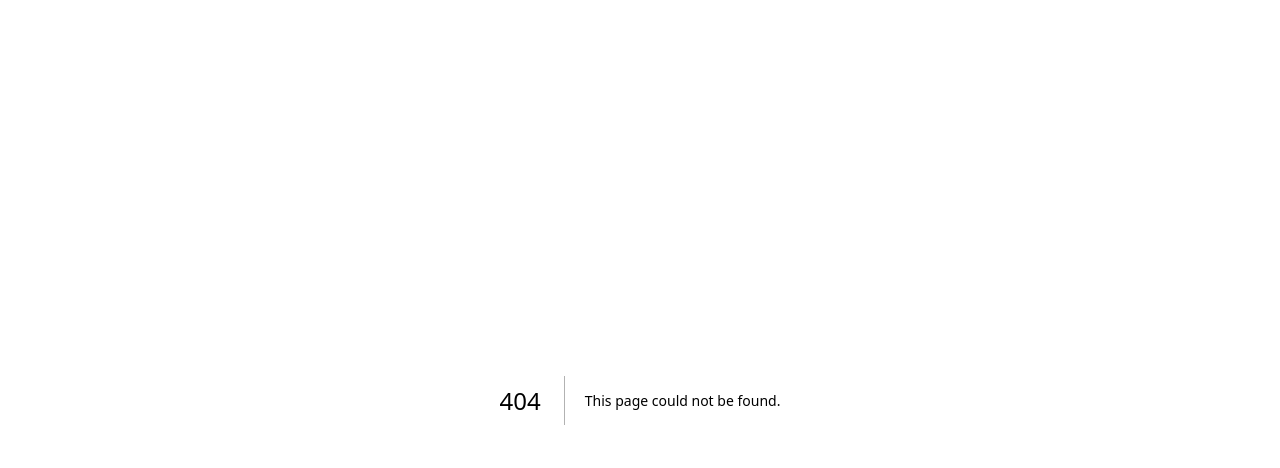
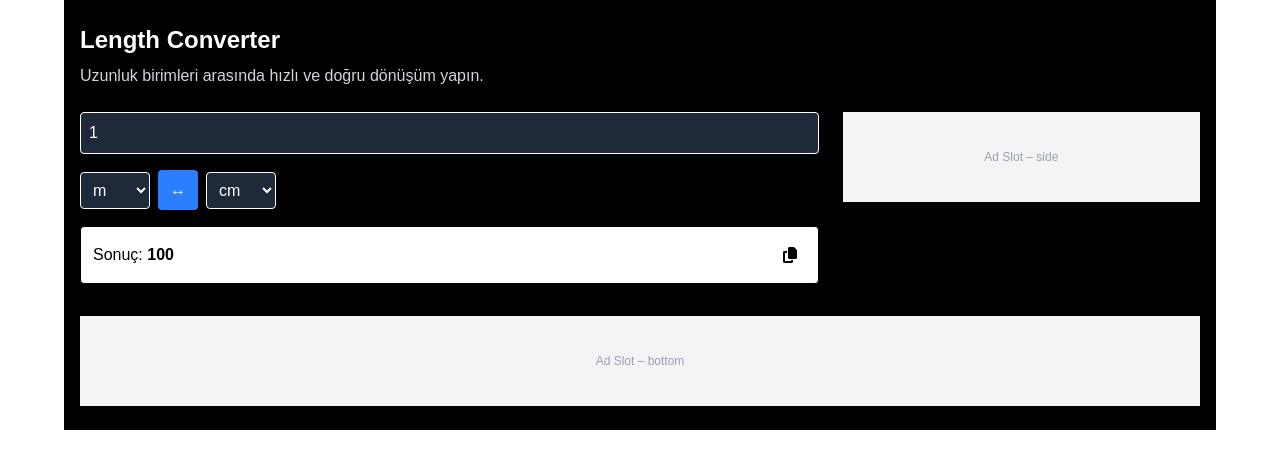
Before and after one commit to tugcebostan/converter-web, a Next.js app: page /length-converter in a window 1280 px wide. Before the commit this address had no page. Shown: the top 468 px of the page. Built offline with nearby package versions, Linux system fonts and the light colour scheme.

Commit message:
Length Converter Start

```diff
--- /dev/null
+++ b/app/length-converter/page.tsx
@@ -0,0 +1,136 @@
+"use client";
+import ToolLayout from '@/components/ToolLayout';
+import { convertLength, LengthUnit } from '@/lib/converters/length';
+import Head from 'next/head';
+import { useState } from 'react';
+import { FaCopy } from "react-icons/fa6"; // <-- burayı ekle
+
+const units: LengthUnit[] = [
+    "mm",
+    "cm",
+    "m",
+    "km",
+    "inch",
+    "foot",
+    "yard",
+    "mile",
+];
+export default function LengthConverterPage() {
+    const [value, setValue] = useState<number>(1);
+    const [from, setFrom] = useState<LengthUnit>("m");
+    const [to, setTo] = useState<LengthUnit>("cm");
+    const result = convertLength(value, from, to);
+
+    // Swap fonksiyonu
+    const swapUnits = () => {
+        setFrom(to);
+        setTo(from);
+    };
+
+    // Kopyalama fonksiyonu
+    const copyResult = () => {
+        navigator.clipboard.writeText(result.toString());
+        alert("Sonuç kopyalandı!");
+    };
+
+    //JSON-LD for FAQ schema
+    const faqSchema = {
+        "@context": "https://schema.org",
+        "@type": "FAQPage",
+        "mainEntity": [
+            {
+                "@type": "Question",
+                "name": "Bu araç ne işe yarar?",
+                "acceptedAnswer": {
+                    "@type": "Answer",
+                    "text": "Length Converter aracı, hızlı ve doğru uzunluk dönüşümü yapmanı sağlar."
+                }
+            },
+            {
+                "@type": "Question",
+                "name": "Nasıl kullanılır?",
+                "acceptedAnswer": {
+                    "@type": "Answer",
+                    "text": "Değeri gir, birimi seç ve sonucu anında gör."
+                }
+            }
+        ]
+    };
+
+    return (
+        <>
+            <Head>
+                <title>Length Converter – Hızlı Uzunluk Dönüşümü</title>
+                <meta
+                    name="description"
+                    content="Metre, santimetre, kilometre ve diğer uzunluk birimleri arasında hızlı ve doğru dönüşüm yapın."
+                />
+                <script
+                    type="application/ld+json"
+                    dangerouslySetInnerHTML={{ __html: JSON.stringify(faqSchema) }}
+                />
+            </Head>
+
+            <ToolLayout
+                title="Length Converter"
+                description="Uzunluk birimleri arasında hızlı ve doğru dönüşüm yapın."
+            >
+
+                {/* Grid: input + birimler + swap */}
+                <div className="grid gap-4">
+                    <input
+                        type="number"
+                        value={value}
+                        onChange={(e) => setValue(Number(e.target.value))}
+                        className="border p-2 rounded bg-gray-800 text-white"
+                    />
+                    <div className="flex gap-2 items-center">
+                        <select
+                            value={from}
+                            onChange={(e) => setFrom(e.target.value as LengthUnit)}
+                            className="border p-2 rounded bg-gray-800 text-white"
+                        >
+                            {units.map((u) => (
+                                <option key={u} value={u}>
+                                    {u}
+                                </option>
+                            ))}
+                        </select>
+
+                        <button
+                            onClick={swapUnits}
+                            className="bg-blue-500 text-white px-3 py-2 rounded hover:bg-blue-600"
+                        >
+                            ↔
+                        </button>
+
+                        <select
+                            value={to}
+                            onChange={(e) => setTo(e.target.value as LengthUnit)}
+                            className="border p-2 rounded bg-gray-800 text-white"
+                        >
+                            {units.map((u) => (
+                                <option key={u} value={u}>
+                                    {u}
+                                </option>
+                            ))}
+                        </select>
+                    </div>
+
+                    {/* Sonuç ve kopyala */}
+                    <div className="flex gap-2 items-center border p-3 rounded bg-white text-black">
+                        <span>Sonuç: <strong>{result}</strong></span>
+                        <button
+                            onClick={copyResult}
+                            className="ml-auto p-2 rounded hover:bg-gray-200"
+                            title="Kopyala"
+                        >
+                            <FaCopy className="text-black" />
+                        </button>
+                    </div>
+
+                </div>
+            </ToolLayout>
+        </>
+    );
+}
--- /dev/null
+++ b/components/AdSlot.tsx
@@ -0,0 +1,15 @@
+type AdSlotProps = {
+    position: "top" | "after-result" | "bottom" | "side";
+};
+
+export default function AdSlot({ position }: AdSlotProps) {
+    // Placeholder for ad rendering logic based on position
+    return (
+        <div
+            className="w-full bg-gray-100 text-gray-400 text-center text-xs flex items-center justify-center"
+            style={{ minHeight: "90px" }}
+        >
+            Ad Slot – {position}
+        </div>
+    );
+}
--- /dev/null
+++ b/components/ToolLayout.tsx
@@ -0,0 +1,35 @@
+import { ReactNode } from "react";
+import AdSlot from "@/components/AdSlot";
+
+type ToolLayoutProps = {
+    title: string;
+    description: string;
+    children: ReactNode;
+};
+
+export default function ToolLayout({ title, description, children }: ToolLayoutProps) {
+    return (
+<main className="max-w-6xl mx-auto px-4 py-6 bg-black text-white">
+  <h1 className="text-2xl font-bold mb-2">{title}</h1>
+  <p className="text-gray-300 mb-6">{description}</p>
+
+  <div className="grid md:grid-cols-3 gap-6">
+    {/* Araç içeriği */}
+    <section className="md:col-span-2">{children}</section>
+
+    {/* Sağda reklam slotu */}
+    <aside className="hidden md:block">
+      <AdSlot position="side" />
+    </aside>
+  </div>
+
+  {/* Sayfa altı açıklamalar / FAQ */}
+  <section className="mt-8 space-y-4 text-gray-300">
+    {/* FAQ içeriği */}
+  </section>
+
+  <AdSlot position="bottom" />
+</main>
+
+    );
+}
--- /dev/null
+++ b/lib/converters/length.ts
@@ -0,0 +1,42 @@
+export type LengthUnit =
+    | 'mm'
+    | 'cm'
+    | 'm'
+    | 'km'
+    | 'inch'
+    | 'foot'
+    | 'yard'
+    | 'mile'
+// Tüm birimleri metre cinsinden dönüşüm faktörleri
+const factors: Record<LengthUnit, number> = {
+    mm: 0.001,
+    cm: 0.01,
+    m: 1,
+    km: 1000,
+    inch: 0.0254,
+    foot: 0.3048,
+    yard: 0.9144,
+    mile: 1609.344,
+};
+/**
+ * Uzunluk birimlerini dönüştürme fonksiyonu
+ * @param value - dönüştürülecek değer
+ * @param from - hangi birimden
+ * @param to - hangi birime
+ * @returns dönüştürülmüş değer
+ */
+export function convertLength(
+    value: number,
+    from: LengthUnit,
+    to: LengthUnit
+): number {
+    if (isNaN(value)) return 0;
+
+    // Önce metreye çevir
+    const valueInMeters = value * factors[from];
+
+    // Ardından hedef birime çevir
+    const result = valueInMeters / factors[to];
+    // Maksimum 6 basamak hassasiyet
+    return Number(result.toFixed(6));
+}
--- a/package.json
+++ b/package.json
@@ -11,12 +11,13 @@
   "dependencies": {
     "next": "16.1.1",
     "react": "19.2.3",
-    "react-dom": "19.2.3"
+    "react-dom": "19.2.3",
+    "react-icons": "^5.5.0"
   },
   "devDependencies": {
     "@tailwindcss/postcss": "^4",
     "@types/node": "^20",
-    "@types/react": "^19",
+    "@types/react": "^19.2.7",
     "@types/react-dom": "^19",
     "eslint": "^9",
     "eslint-config-next": "16.1.1",
```
Also changed, not shown: 1 other file (tests, documents, lock files or other folders).
